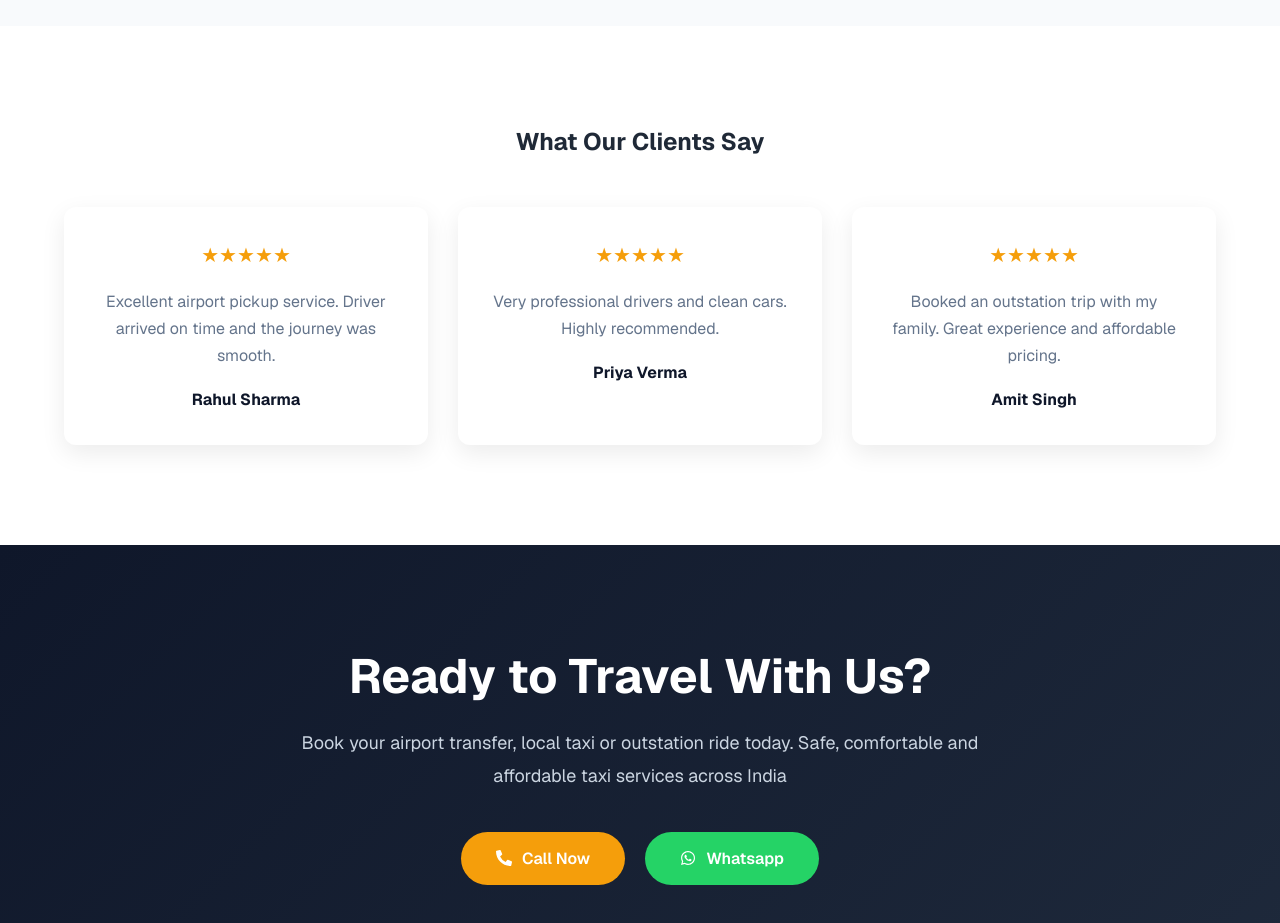
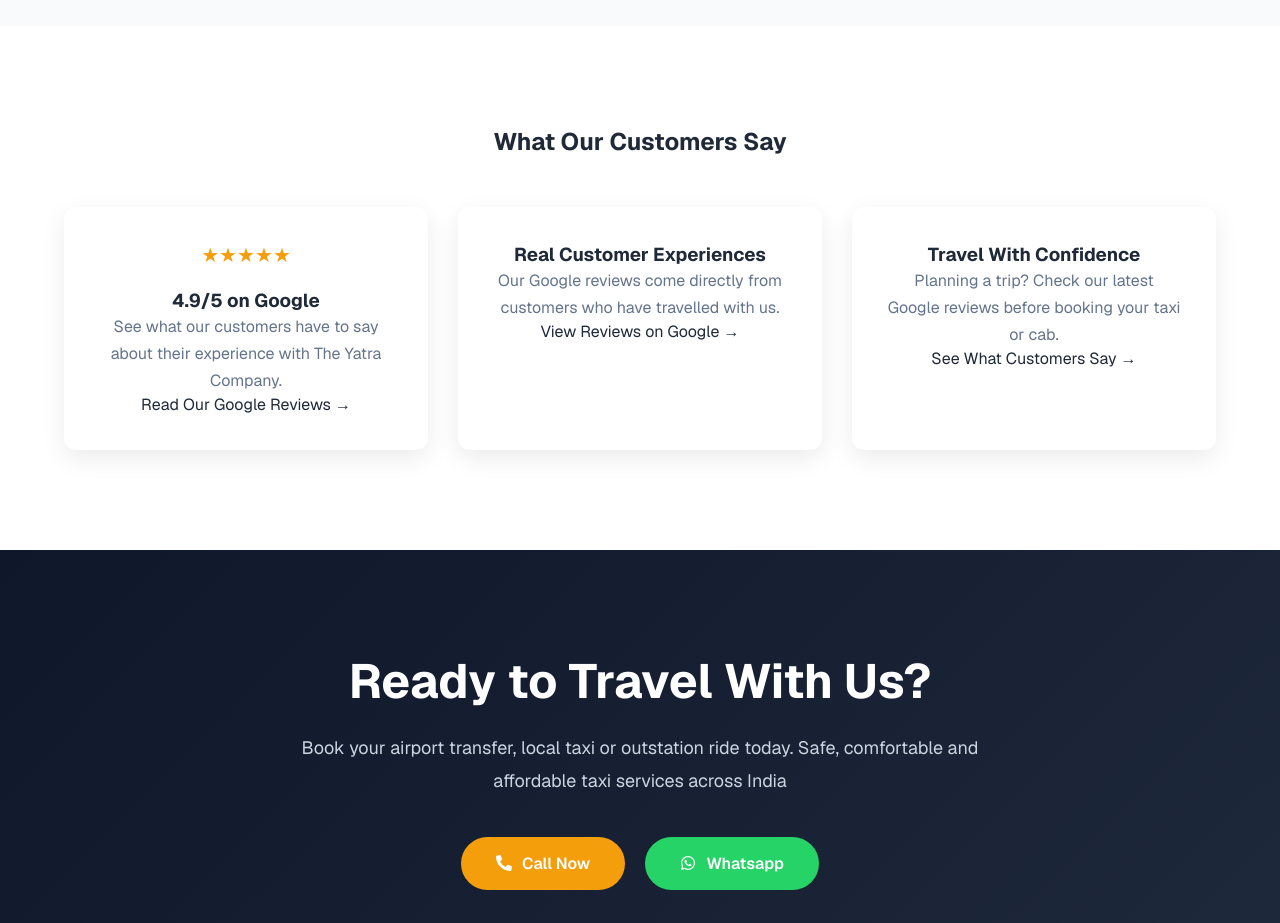
Before and after one commit to Brewscriptmedia/theyatracompany, a Next.js app: page / in a window 1280 px wide. Shown: the part 2080-3003 px from the top of the page. Built offline with nearby package versions, Linux system fonts and the light colour scheme; no server answers; a web font is replaced by a local one.

Commit message:
added correct review system

```diff
--- a/src/app/layout.js
+++ b/src/app/layout.js
@@ -39,12 +39,6 @@ const schema = {
       "@type": "TaxiService",
       "name": "Taxi Service"
     }
-  },
-
-  "aggregateRating": {
-    "@type": "AggregateRating",
-    "ratingValue": "4.9",
-    "reviewCount": "9",
   },
 
   areaServed: {
--- a/src/components/sections/Testimonials.jsx
+++ b/src/components/sections/Testimonials.jsx
@@ -1,39 +1,69 @@
 import styles from "./Testimonials.module.css";
+import siteConfig  from "@/config/siteConfig";
+
+const GOOGLE_REVIEWS_URL = siteConfig.googleReview;
 
 export default function Testimonials() {
-  const testimonials = [
-    {
-      name: "Rahul Sharma",
-      review:
-        "Excellent airport pickup service. Driver arrived on time and the journey was smooth.",
-    },
-    {
-      name: "Priya Verma",
-      review:
-        "Very professional drivers and clean cars. Highly recommended.",
-    },
-    {
-      name: "Amit Singh",
-      review:
-        "Booked an outstation trip with my family. Great experience and affordable pricing.",
-    },
-  ];
-
   return (
     <section className={styles.testimonials}>
       <div className="container">
-        <h2>What Our Clients Say</h2>
+        <h2>What Our Customers Say</h2>
 
         <div className={styles.grid}>
-          {testimonials.map((item, index) => (
-            <div key={index} className={styles.card}>
-              <div className={styles.stars}>★★★★★</div>
+          <div className={styles.card}>
+            <div className={styles.stars} aria-label="4.9 out of 5 stars">
+              ★★★★★
+            </div>
 
-              <p>{item.review}</p>
+            <h3>4.9/5 on Google</h3>
 
-              <h4>{item.name}</h4>
-            </div>
-          ))}
+            <p>
+              See what our customers have to say about their experience
+              with The Yatra Company.
+            </p>
+
+            <a
+              href={GOOGLE_REVIEWS_URL}
+              target="_blank"
+              rel="noopener noreferrer"
+            >
+              Read Our Google Reviews →
+            </a>
+          </div>
+
+          <div className={styles.card}>
+            <h3>Real Customer Experiences</h3>
+
+            <p>
+              Our Google reviews come directly from customers who have
+              travelled with us.
+            </p>
+
+            <a
+              href={GOOGLE_REVIEWS_URL}
+              target="_blank"
+              rel="noopener noreferrer"
+            >
+              View Reviews on Google →
+            </a>
+          </div>
+
+          <div className={styles.card}>
+            <h3>Travel With Confidence</h3>
+
+            <p>
+              Planning a trip? Check our latest Google reviews before
+              booking your taxi or cab.
+            </p>
+
+            <a
+              href={GOOGLE_REVIEWS_URL}
+              target="_blank"
+              rel="noopener noreferrer"
+            >
+              See What Customers Say →
+            </a>
+          </div>
         </div>
       </div>
     </section>
--- a/src/config/siteConfig.js
+++ b/src/config/siteConfig.js
@@ -6,7 +6,8 @@ const siteConfig = {
     facebook: process.env.NEXT_PUBLIC_FACEBOOK,
     googleMap: process.env.NEXT_PUBLIC_GOOGLE_MAP,
     email: process.env.NEXT_PUBLIC_EMAIL,
-    gaId: process.env.NEXT_PUBLIC_GA_ID
+    gaId: process.env.NEXT_PUBLIC_GA_ID,
+    googleReview: process.env.NEXT_PUBLIC_GOOGLE_REVIEWS_URL
 }
 
 export default siteConfig;
```
Also changed, not shown: 1 other file (tests, documents, lock files or other folders).
